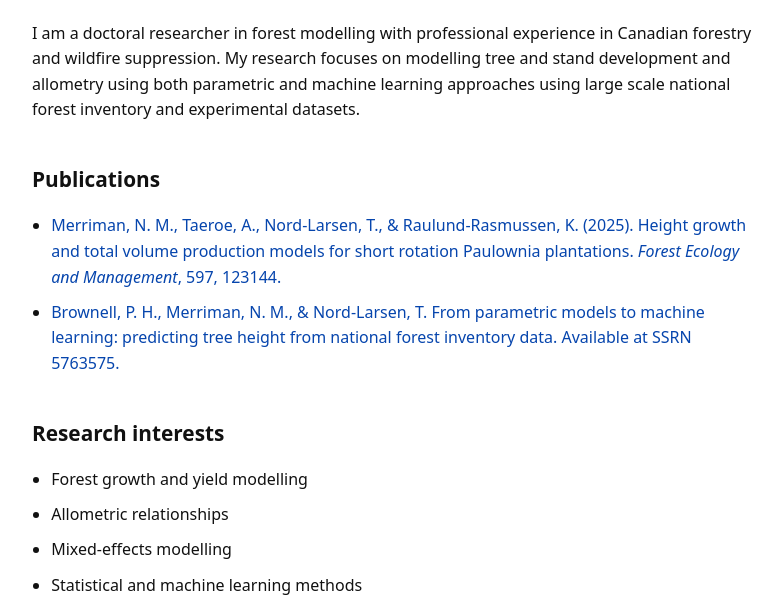
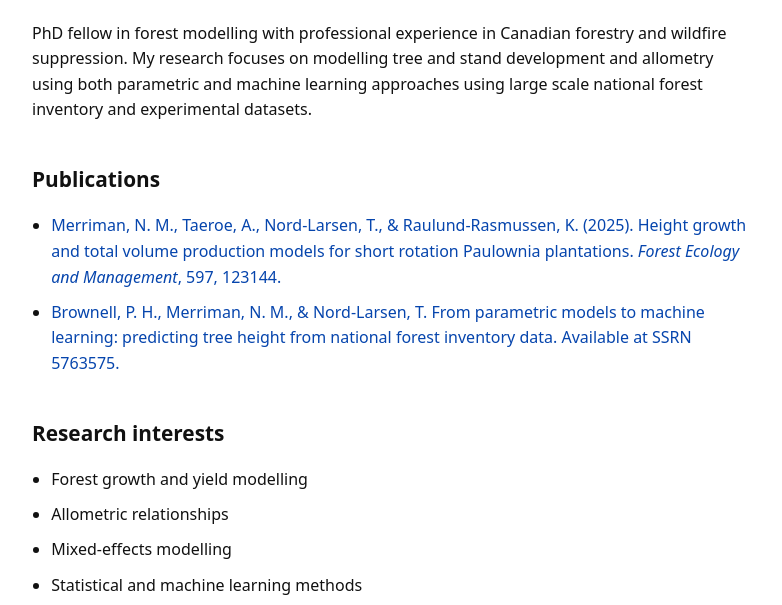
Before and after one commit to nickmerriman/nickmerriman, a plain HTML site: page index.html in a window 1280 px wide. Shown: the part 191-796 px from the top of the page, without its empty margins (248-1030 px from the left). Drawn offline with Linux system fonts and the light colour scheme.

Commit message:
Update index.html
Updated personal information and research details.

```diff
--- a/index.html
+++ b/index.html
@@ -60,7 +60,7 @@
   </p>
 
   <p>
-    I am a doctoral researcher in forest modelling with professional experience in Canadian forestry and wildfire suppression.
+    PhD fellow in forest modelling with professional experience in Canadian forestry and wildfire suppression.
     My research focuses on modelling tree and stand development and allometry using both parametric and machine learning approaches
     using large scale national forest inventory and experimental datasets.
   </p>
```
